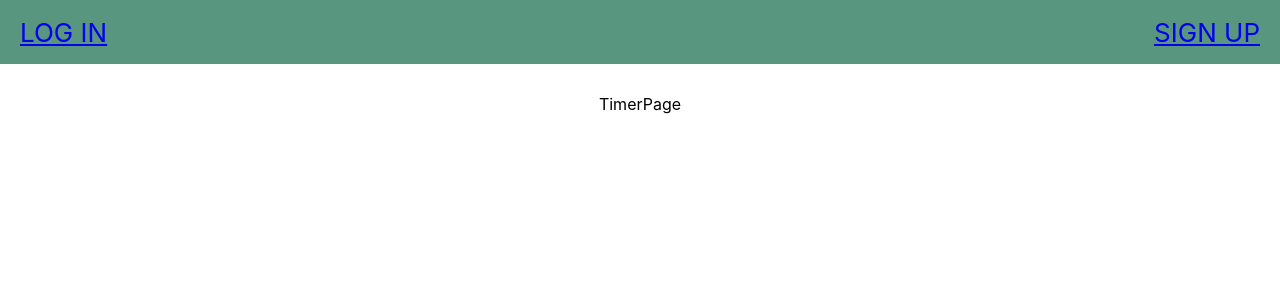
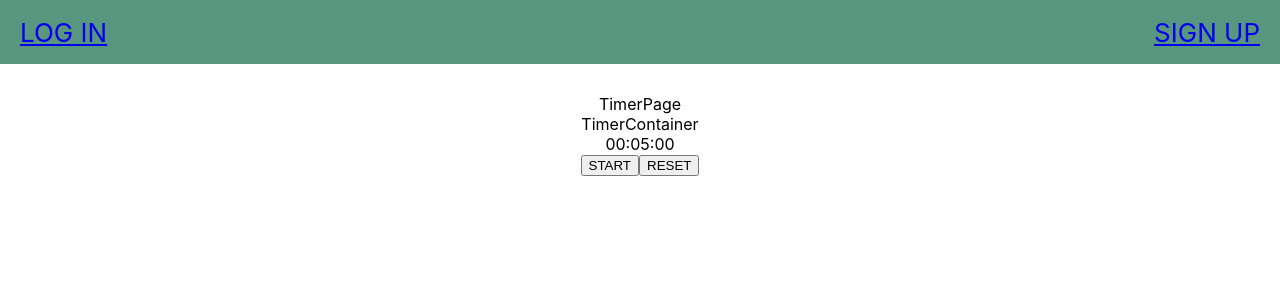
Before and after one commit to Loquen/sit, a React (Create React App) app: page /timer in a window 1280 px wide. Shown: the top 300 px of the page. Built offline with nearby package versions, Linux system fonts and the light colour scheme.

Commit message:
timer displays time from app -> next onclick of start

```diff
--- a/src/components/Timer/Timer.jsx
+++ b/src/components/Timer/Timer.jsx
@@ -0,0 +1,40 @@
+import React, { Component } from 'react';
+
+function formatTime(seconds) {
+  let hours = Math.floor(seconds / 3600).toString().padStart(2, '0');
+  let minutesLeft = seconds % 3600;
+  let mins = Math.floor(minutesLeft / 60).toString().padStart(2, '0');
+  let secs = (seconds % 60).toString().padStart(2, '0');
+  return `${hours}:${mins}:${secs}`;
+}
+
+class Timer extends Component {
+
+  handleTick = () => {
+    // Ignore ticks?
+    if (!this.props.isTiming) return;
+    this.props.handleTimerUpdate();
+  };
+
+  /*--- Lifecycle Methods ---*/
+
+  componentDidMount() {
+    this.timerId = setInterval(this.handleTick, 1000);
+  }
+
+  componentWillUnmount() {
+    clearInterval(this.timerId);
+  }
+
+  render() {
+    return (
+      <div>
+        <div>{formatTime(this.props.remainingTime)}</div>
+        <button>START</button>
+        <button>RESET</button>
+      </div>
+    );
+  }
+}
+
+export default Timer;
--- a/src/components/TimerContainer/TimerContainer.jsx
+++ b/src/components/TimerContainer/TimerContainer.jsx
@@ -0,0 +1,19 @@
+import React, { Component } from 'react';
+import Timer from '../Timer/Timer';
+
+class TimerContainer extends Component {
+  render() {
+    return (
+      <div>
+        TimerContainer
+        <Timer
+          handleTimerUpdate={this.props.handleTimerUpdate}
+          remainingTime={this.props.remainingTime}
+          isTiming={this.props.isTiming}
+        />
+      </div>
+    );
+  }
+}
+
+export default TimerContainer;
--- a/src/pages/App/App.js
+++ b/src/pages/App/App.js
@@ -16,8 +16,20 @@ class App extends Component {
   constructor() {
     super();
     this.state = {
+      ...this.getInitialState(),
       user: userService.getUser()
     };
+  }
+
+  getInitialState() {
+    return {
+      remainingTime: 300,
+      isTiming: false
+    };
+  }
+
+  handleTimerUpdate = () => {
+    this.setState((curState) => ({elapsedTime: --curState.elapsedTime}));
   }
 
   handleLogout = () => {
@@ -28,8 +40,6 @@ class App extends Component {
   handleSignupOrLogin = () => {
     this.setState({user: userService.getUser()});
   }
-
-
 
   render() {
     return (
@@ -56,6 +66,9 @@ class App extends Component {
           }/>
           <Route exact path='/timer' render={() =>
             <TimerPage
+              handleTimerUpdate={this.handleTimerUpdate}
+              remainingTime={this.state.remainingTime}
+              isTiming={this.state.isTiming}
             />
           }/>
         </Switch>
--- a/src/pages/TimerPage/TimerPage.jsx
+++ b/src/pages/TimerPage/TimerPage.jsx
@@ -6,6 +6,11 @@ class TimerPage extends Component {
     return (
       <div>
         TimerPage
+        <TimerContainer
+          handleTimerUpdate={this.props.handleTimerUpdate}
+          remainingTime={this.props.remainingTime}
+          isTiming={this.props.isTiming}
+        />
       </div>
     );
   }
```
Also changed, not shown: src/components/Modal/Modal.jsx (+11 -0 lines), src/components/Video/Video.jsx (+11 -0 lines).
